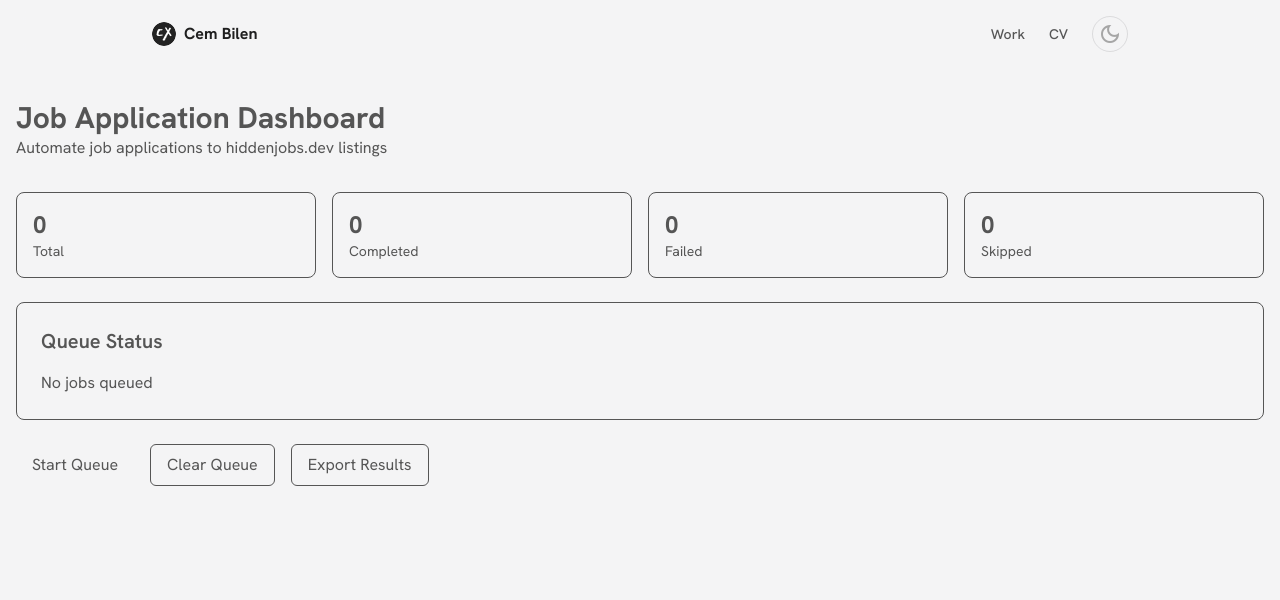
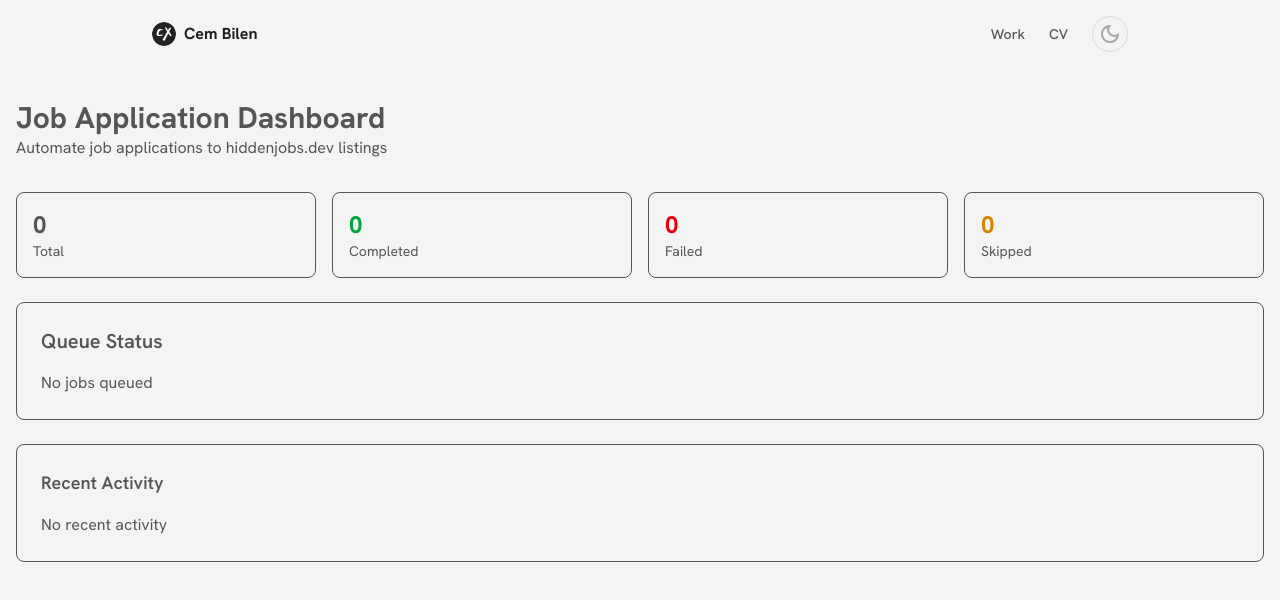
Before and after one commit to CXBilen/cxbilen.com, a Next.js app: page /tools/jobs in a window 1280 px wide. Shown: the top 600 px of the page. Built offline with nearby package versions, Linux system fonts and the light colour scheme.

Commit message:
feat(jobs): add dashboard UI components

```diff
--- a/app/tools/jobs/page.tsx
+++ b/app/tools/jobs/page.tsx
@@ -1,4 +1,8 @@
 // app/tools/jobs/page.tsx
+
+import { StatsCards } from '@/components/jobs/StatsCards';
+import { QueueStatus } from '@/components/jobs/QueueStatus';
+import { ActivityFeed } from '@/components/jobs/ActivityFeed';
 
 export default function JobsDashboard() {
   return (
@@ -11,44 +15,9 @@ export default function JobsDashboard() {
       </div>
 
       <div className="grid gap-6">
-        {/* Stats cards placeholder */}
-        <div className="grid grid-cols-1 md:grid-cols-4 gap-4">
-          <div className="border rounded-lg p-4">
-            <div className="text-2xl font-bold">0</div>
-            <div className="text-sm text-muted-foreground">Total</div>
-          </div>
-          <div className="border rounded-lg p-4">
-            <div className="text-2xl font-bold">0</div>
-            <div className="text-sm text-muted-foreground">Completed</div>
-          </div>
-          <div className="border rounded-lg p-4">
-            <div className="text-2xl font-bold">0</div>
-            <div className="text-sm text-muted-foreground">Failed</div>
-          </div>
-          <div className="border rounded-lg p-4">
-            <div className="text-2xl font-bold">0</div>
-            <div className="text-sm text-muted-foreground">Skipped</div>
-          </div>
-        </div>
-
-        {/* Queue status placeholder */}
-        <div className="border rounded-lg p-6">
-          <h2 className="text-xl font-semibold mb-4">Queue Status</h2>
-          <p className="text-muted-foreground">No jobs queued</p>
-        </div>
-
-        {/* Controls placeholder */}
-        <div className="flex gap-4">
-          <button className="px-4 py-2 bg-primary text-primary-foreground rounded-md">
-            Start Queue
-          </button>
-          <button className="px-4 py-2 border rounded-md">
-            Clear Queue
-          </button>
-          <button className="px-4 py-2 border rounded-md">
-            Export Results
-          </button>
-        </div>
+        <StatsCards />
+        <QueueStatus />
+        <ActivityFeed />
       </div>
     </div>
   );
--- /dev/null
+++ b/components/jobs/ActivityFeed.tsx
@@ -0,0 +1,54 @@
+// components/jobs/ActivityFeed.tsx
+
+'use client';
+
+import { useEffect, useState } from 'react';
+
+interface LogEntry {
+  id: string;
+  jobId: string;
+  level: string;
+  message: string;
+  timestamp: string;
+}
+
+export function ActivityFeed() {
+  const [logs, setLogs] = useState<LogEntry[]>([]);
+
+  useEffect(() => {
+    const fetchLogs = () => {
+      fetch('/api/jobs/logs')
+        .then(res => res.json())
+        .then((data) => setLogs(data.slice(0, 10)))
+        .catch(console.error);
+    };
+
+    fetchLogs();
+    const interval = setInterval(fetchLogs, 5000);
+    return () => clearInterval(interval);
+  }, []);
+
+  return (
+    <div className="border rounded-lg p-6">
+      <h3 className="text-lg font-semibold mb-4">Recent Activity</h3>
+
+      {logs.length === 0 ? (
+        <p className="text-muted-foreground">No recent activity</p>
+      ) : (
+        <div className="space-y-2">
+          {logs.map(log => (
+            <div key={log.id} className="text-sm">
+              <span className={`font-${log.level === 'error' ? 'bold text-red-600' : 'semibold'}`}>
+                {log.level === 'info' ? '✅' : log.level === 'error' ? '❌' : '⚠️'}
+              </span>
+              <span className="ml-2">{log.message}</span>
+              <span className="ml-2 text-muted-foreground">
+                {new Date(log.timestamp).toLocaleTimeString()}
+              </span>
+            </div>
+          ))}
+        </div>
+      )}
+    </div>
+  );
+}
--- /dev/null
+++ b/components/jobs/QueueStatus.tsx
@@ -0,0 +1,60 @@
+// components/jobs/QueueStatus.tsx
+
+'use client';
+
+import { useEffect, useState } from 'react';
+
+interface QueueStatus {
+  isRunning: boolean;
+  pending: number;
+  processing: number;
+  completed: number;
+  failed: number;
+  total?: number;
+}
+
+export function QueueStatus() {
+  const [status, setStatus] = useState<QueueStatus>({
+    isRunning: false,
+    pending: 0,
+    processing: 0,
+    completed: 0,
+    failed: 0,
+    total: 0
+  });
+
+  useEffect(() => {
+    const interval = setInterval(() => {
+      fetch('/api/jobs/status')
+        .then(res => res.json())
+        .then(setStatus)
+        .catch(console.error);
+    }, 2000);
+
+    return () => clearInterval(interval);
+  }, []);
+
+  const progress = (status.total && status.total > 0) ? (status.completed / status.total) * 100 : 0;
+
+  return (
+    <div className="border rounded-lg p-6">
+      <h2 className="text-xl font-semibold mb-4">Queue Status</h2>
+
+      {status.isRunning ? (
+        <div>
+          <div className="mb-2">Processing job {status.processing + 1}/{status.total || 0}</div>
+          <div className="w-full bg-gray-200 rounded-full h-4">
+            <div
+              className="bg-blue-600 h-4 rounded-full transition-all"
+              style={{ width: `${progress}%` }}
+            />
+          </div>
+        </div>
+      ) : (
+        <p className="text-muted-foreground">
+          {status.pending === 0 ? 'No jobs queued' : `${status.pending} jobs pending`}
+        </p>
+      )}
+    </div>
+  );
+}
--- /dev/null
+++ b/components/jobs/StatsCards.tsx
@@ -0,0 +1,49 @@
+// components/jobs/StatsCards.tsx
+
+'use client';
+
+import { useEffect, useState } from 'react';
+
+interface Stats {
+  total: number;
+  completed: number;
+  failed: number;
+  skipped: number;
+}
+
+export function StatsCards() {
+  const [stats, setStats] = useState<Stats>({
+    total: 0,
+    completed: 0,
+    failed: 0,
+    skipped: 0
+  });
+
+  useEffect(() => {
+    fetch('/api/jobs/stats')
+      .then(res => res.json())
+      .then(setStats)
+      .catch(console.error);
+  }, []);
+
+  return (
+    <div className="grid grid-cols-1 md:grid-cols-4 gap-4">
+      <div className="border rounded-lg p-4">
+        <div className="text-2xl font-bold">{stats.total}</div>
+        <div className="text-sm text-muted-foreground">Total</div>
+      </div>
+      <div className="border rounded-lg p-4">
+        <div className="text-2xl font-bold text-green-600">{stats.completed}</div>
+        <div className="text-sm text-muted-foreground">Completed</div>
+      </div>
+      <div className="border rounded-lg p-4">
+        <div className="text-2xl font-bold text-red-600">{stats.failed}</div>
+        <div className="text-sm text-muted-foreground">Failed</div>
+      </div>
+      <div className="border rounded-lg p-4">
+        <div className="text-2xl font-bold text-yellow-600">{stats.skipped}</div>
+        <div className="text-sm text-muted-foreground">Skipped</div>
+      </div>
+    </div>
+  );
+}
```
